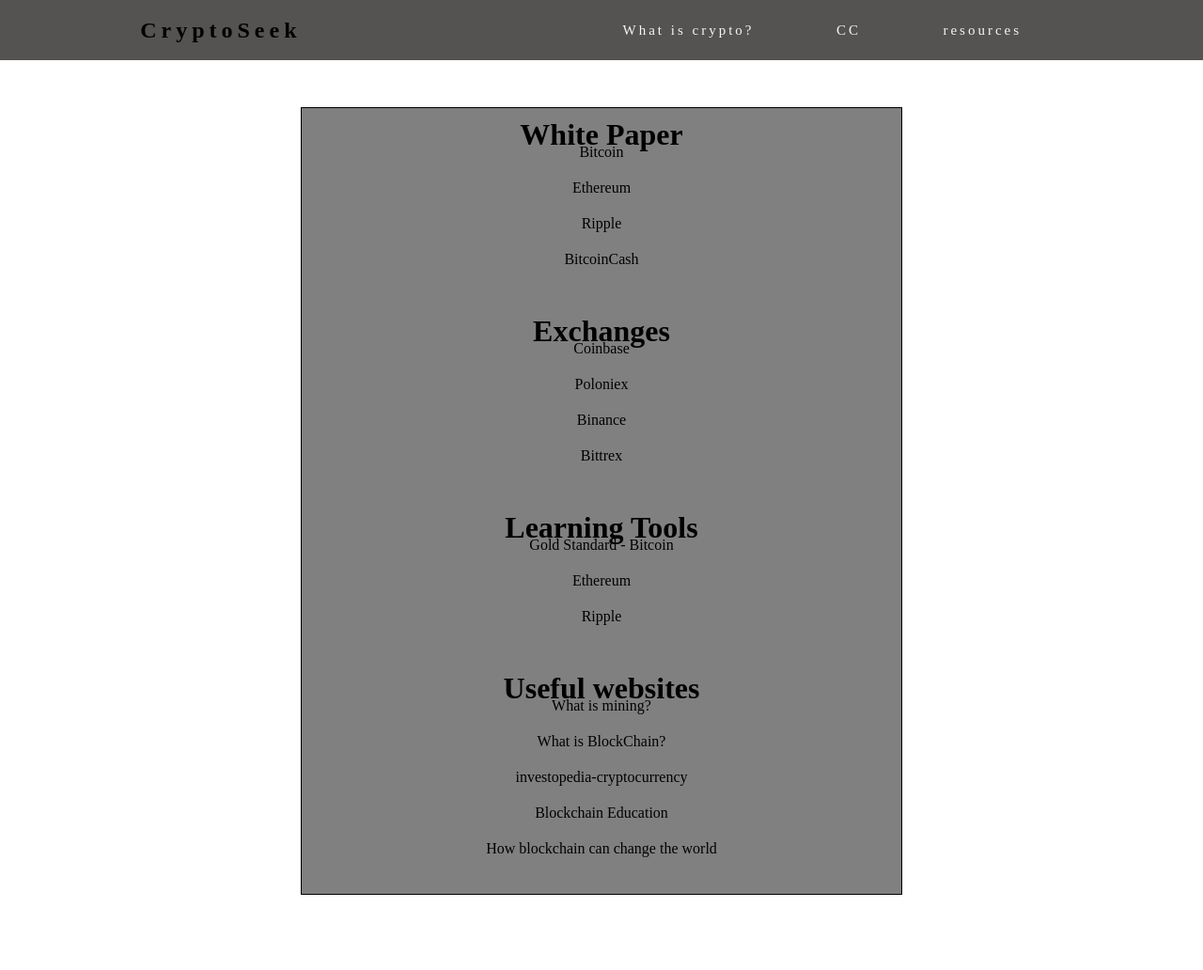
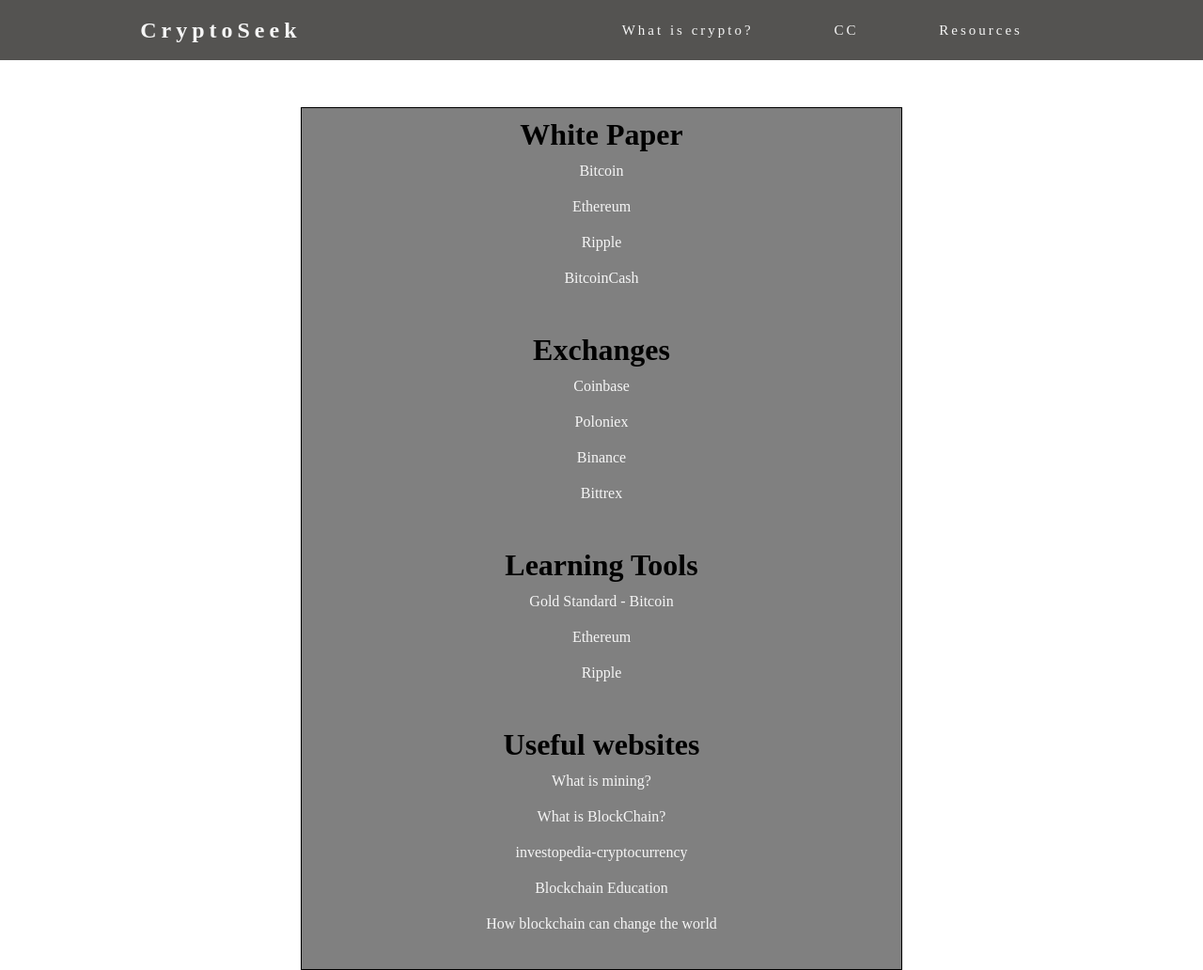
Before and after one commit to Benji-Burke/Benji-Burke-crypto-seek.github.io, a PHP site: page /index2page.html in a window 1280 px wide. Shown: the whole page at 94% size. Before the commit the page ends 952 px from the top, so only its background shows below. Run offline with PHP 8.4, Linux system fonts and the light colour scheme.

Commit message:
Done! I am happy for now with the result

```diff
--- a/cryptocurrency/index2page.html
+++ b/cryptocurrency/index2page.html
@@ -11,12 +11,12 @@
   <body>
       <nav>
           <div class="logo">
-             <h4><a href ="index.html">cryptoSeek</a></h4>
+             <h4><a href = "index.html"><span style="color:whitesmoke">cryptoSeek</span></a></h4>
           </div>
           <ul class="navLinks">
             <li><a href="https://youtu.be/HLYuxoytR3s" target="blank">What is crypto?</a></li>
             <li> <a href="https://www.cryptocompare.com/" target="blank">CC</a></li>
-            <li><a href="index2page.html" target="blank">resources</a></li>
+            <li><a href="index2page.html" target="blank">Resources</a></li>
           </ul>
           <div class="burger">
             <div class="line1"></div>
--- a/cryptocurrency/sharedStyles.css
+++ b/cryptocurrency/sharedStyles.css
@@ -13,7 +13,7 @@
     background: #474644ec;
   }
 
-  .logo {
+  .logo  {
     color: whitesmoke;
     letter-spacing: 5px;
     text-transform: capitalize;
--- a/cryptocurrency/styles3.css
+++ b/cryptocurrency/styles3.css
@@ -1,4 +1,4 @@
-.logo {
+h4 {
     color: whitesmoke;
     letter-spacing: 5px;
     text-transform: capitalize;
@@ -36,8 +36,13 @@
     text-align: center;
 }
 
+h1 {
+    margin-bottom: 20px;
+}
+
 .box li {
     margin: 0;
+
     display: flex;
     /* position: relative; */
     top: 50%;
@@ -57,21 +62,20 @@
 }
 
 a:link {
-    color: black;
+    color: whitesmoke;
     text-decoration: none;
 }
-
-a:visited {
+div a:visited {
     color: blue;
     text-decoration: none;
 }
 
-a:hover {
+div a:hover {
     color: blue;
     text-decoration: underline;
 }
 
-a:active{
+div a:active{
     color: red;
     text-decoration: underline;
 }
```
Also changed, not shown: cryptocurrency/index.html (+5 -33 lines), cryptocurrency/styles.css (+18 -2 lines), cryptocurrency/README.md.
